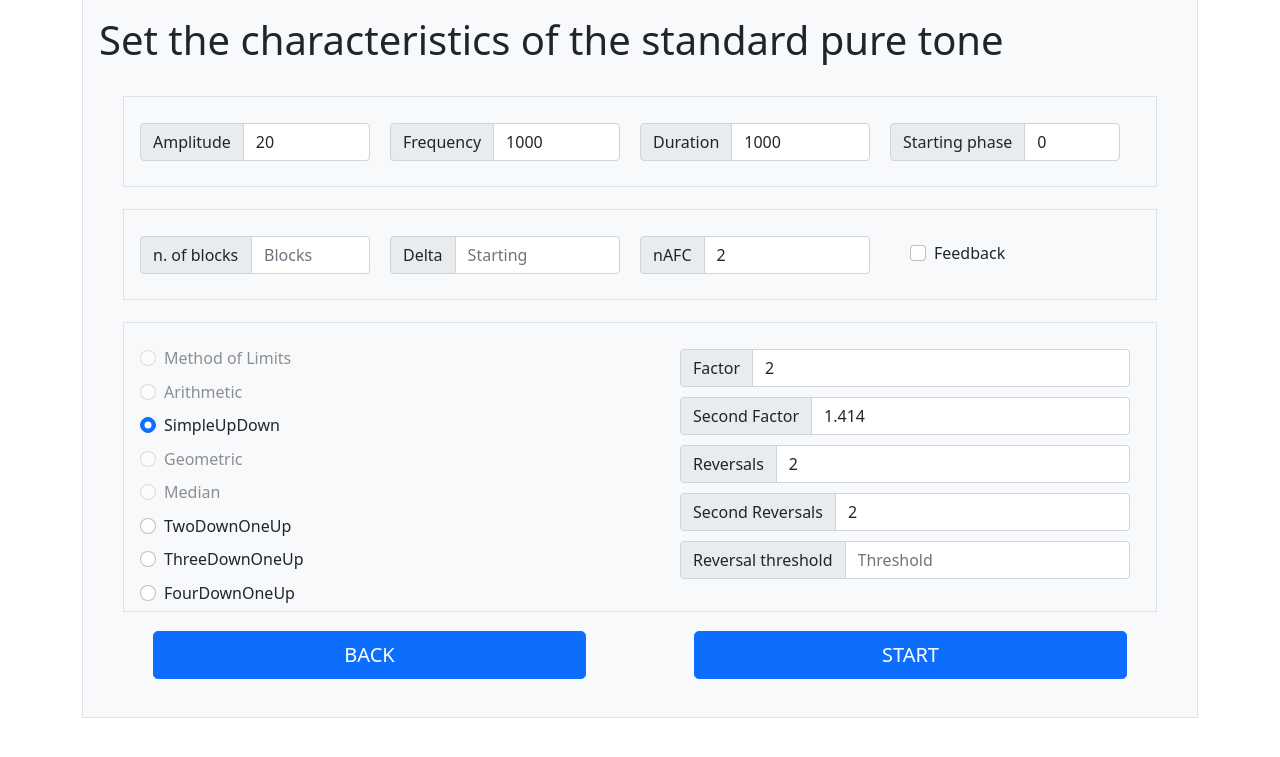
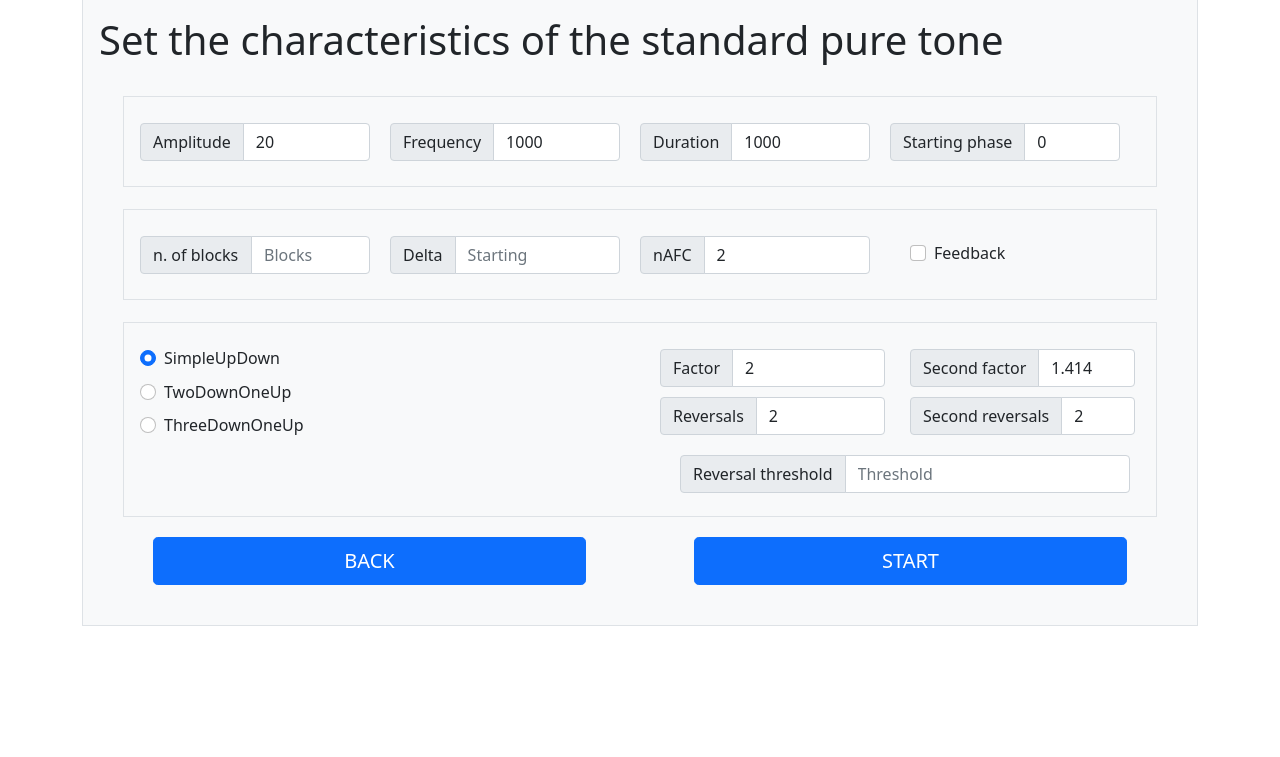
Before and after one commit to NiccoloOrlandi/PsychoacousticsWeb, a PHP site: page /soundSettings.php in a window 1280 px wide. Shown: the part 14-771 px from the top of the page. Run offline with PHP 8.4, Linux system fonts and the light colour scheme.

Commit message:
Tolti algoritmi non utilizzati e sistemato il css

```diff
--- a/soundSettings.php
+++ b/soundSettings.php
@@ -100,21 +100,25 @@
 
 											<!-- input boxes, sono raggruppati in un div che sta sulla destra-->
 											<div class="right-div">
+												<div class="left-div">
 													<div class="input-group flex-nowrap">
 														<span class="input-group-text" id="addon-wrapping">Factor</span>
 														<input type="text" class="form-control" name="factor" id="factor" placeholder="Factor" aria-label="Username" aria-describedby="addon-wrapping" value = "2">
 													</div>
 													<div class="input-group flex-nowrap">
-													<span class="input-group-text" id="addon-wrapping">Second Factor</span>
+														<span class="input-group-text" id="addon-wrapping">Reversals</span>
+														<input type="text" class="form-control" name="reversals" id = "reversals" placeholder="Reversals" aria-label="Username" aria-describedby="addon-wrapping" value = "2">
+													</div>
+												</div>
+												<div class="right-div">
+													<div class="input-group flex-nowrap">
+														<span class="input-group-text" id="addon-wrapping">Second factor</span>
 														<input type="text" class="form-control" name="secFactor" id="secondFactor" placeholder="secondFactor" aria-label="Username" aria-describedby="addon-wrapping" value = "1.414">
 													</div>
 													<div class="input-group flex-nowrap">
-													<span class="input-group-text" id="addon-wrapping">Reversals</span>
-													<input type="text" class="form-control" name="reversals" id = "reversals" placeholder="Reversals" aria-label="Username" aria-describedby="addon-wrapping" value = "2">
+														<span class="input-group-text" id="addon-wrapping">Second reversals</span>
+														<input type="text" class="form-control" name="secReversals" id = "reversals" placeholder="Reversals" aria-label="Username" aria-describedby="addon-wrapping" value = "2">
 													</div>
-												<div class="input-group flex-nowrap">
-													<span class="input-group-text" id="addon-wrapping">Second Reversals</span>
-													<input type="text" class="form-control" name="secReversals" id = "reversals" placeholder="Reversals" aria-label="Username" aria-describedby="addon-wrapping" value = "2">
 												</div>
 												<div class="input-group flex-nowrap">
 													<span class="input-group-text" id="addon-wrapping">Reversal threshold</span>
@@ -124,48 +128,18 @@
 
 											<!-- Radios, sono raggruppati in un div che sta sulla sinistra-->
 											<div class="left-div">
-												<div class="form-check" >
-													<input class="form-check-input" type="radio" name="algorithm" id="Limits" disabled>
-													<label class="form-check-label" for="flexRadioDefault1">
-														Method of Limits
-													</label>
-												</div>
-
-												<div class="form-check" >
-													<input class="form-check-input" type="radio" name="algorithm" id="Arithmetic" disabled>
-													<label class="form-check-label" for="flexRadioDefault1">
-														Arithmetic
-													</label>
-												</div>
-
 												<div class="form-check">
 													<input class="form-check-input" type="radio" name="algorithm" id="SimpleUpDown" checked>
 													<label class="form-check-label" for="flexRadioDefault1">
 														SimpleUpDown
 													</label>
 												</div>
-
-												<div class="form-check">
-													<input class="form-check-input" type="radio" name="algorithm" id="Geometric" disabled>
-													<label class="form-check-label" for="flexRadioDefault1">
-														Geometric
-													</label>
-												</div>
-
-												<div class="form-check">
-													<input class="form-check-input" type="radio" name="algorithm" id="Median" disabled>
-													<label class="form-check-label" for="flexRadioDefault1">
-														Median
-													</label>
-												</div>
-
 												<div class="form-check">
 													<input class="form-check-input" type="radio" name="algorithm" id="TwoDownOneUp">
 													<label class="form-check-label" for="flexRadioDefault1">
 														TwoDownOneUp
 													</label>
 												</div>
-
 												<div class="form-check" >
 													<input class="form-check-input" type="radio" name="algorithm" id="ThreeDownOneUp">
 													<label class="form-check-label" for="flexRadioDefault1">
@@ -173,12 +147,32 @@
 													</label>
 												</div>
 
+												<!-- Algoritmi non implementati
 												<div class="form-check">
-													<input class="form-check-input" type="radio" name="algorithm" id="FourDownOneUp">
+													<input class="form-check-input" type="radio" name="algorithm" id="Geometric" disabled>
 													<label class="form-check-label" for="flexRadioDefault1">
-														FourDownOneUp
+														Geometric
 													</label>
 												</div>
+												<div class="form-check">
+													<input class="form-check-input" type="radio" name="algorithm" id="Median" disabled>
+													<label class="form-check-label" for="flexRadioDefault1">
+														Median
+													</label>
+												</div>
+												<div class="form-check" >
+													<input class="form-check-input" type="radio" name="algorithm" id="Limits" disabled>
+													<label class="form-check-label" for="flexRadioDefault1">
+														Method of Limits
+													</label>
+												</div>
+												<div class="form-check" >
+													<input class="form-check-input" type="radio" name="algorithm" id="Arithmetic" disabled>
+													<label class="form-check-label" for="flexRadioDefault1">
+														Arithmetic
+													</label>
+												</div>
+												-->
 											</div>
 
 										</div>
--- a/staircaseStyle.css
+++ b/staircaseStyle.css
@@ -43,6 +43,7 @@
 	/*il right div sta a destra*/
 	width: 50%;
 	float: right;
+	margin-bottom: 2%;
 }
 
 .right-div .input-group.flex-nowrap{
```
Lines whose indentation alone changed are shown as unchanged.
